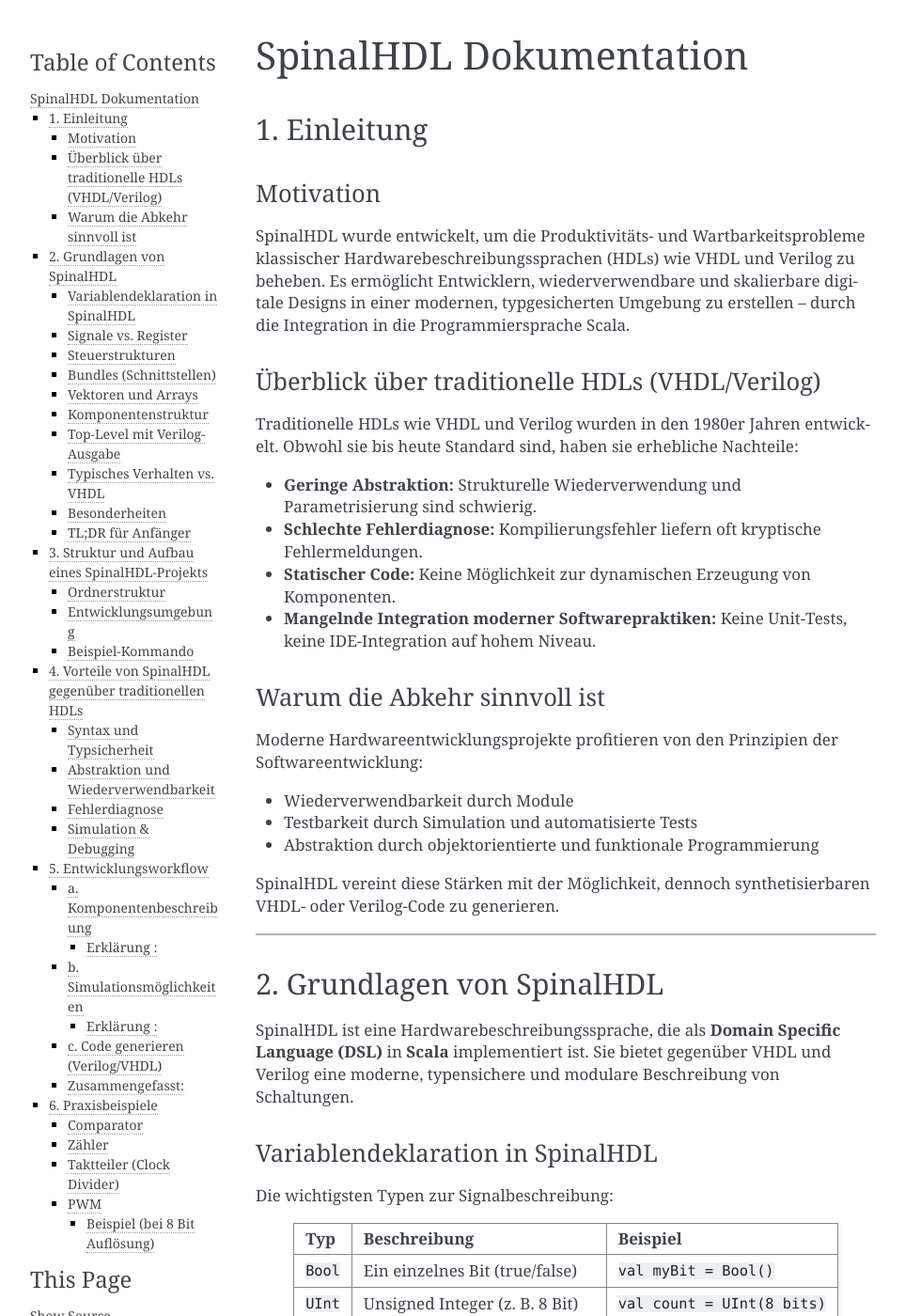
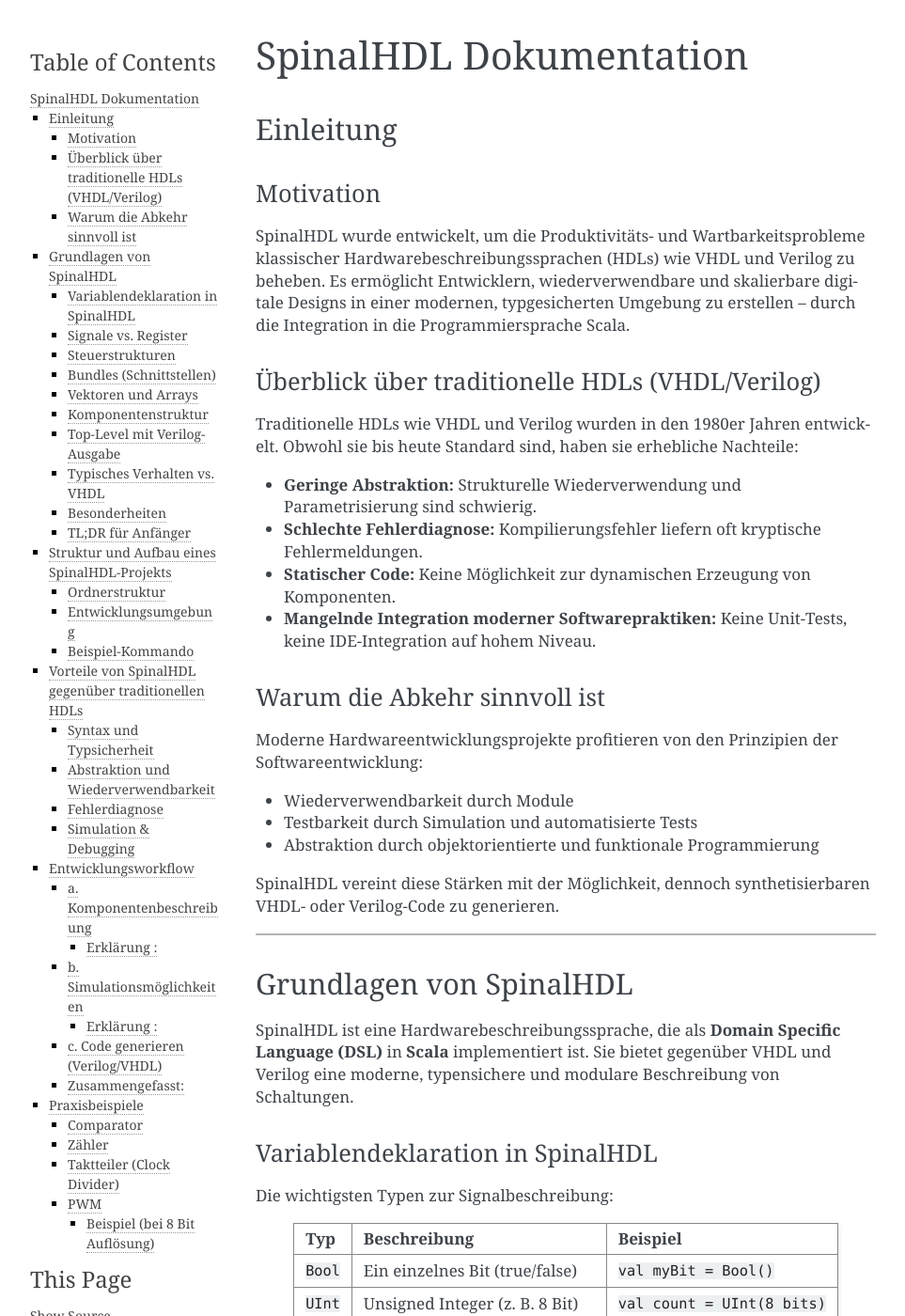
Before and after one commit to bakr-aassoul/SpinalHDL_by_Bakr, a Sphinx documentation site: the page built from source/spinalHDL.md, in a window 1280 px wide and 1400 px high. Shown: the whole window at 94% size, without its empty margins (148-1111 px from the left). Built offline with Sphinx 7.4.7, drawn with Linux system fonts in a browser that asks for light colours; some of the changed text lies outside the part shown.

Commit message:
Update spinalHDL.md

```diff
--- a/source/spinalHDL.md
+++ b/source/spinalHDL.md
@@ -1,6 +1,6 @@
 # SpinalHDL Dokumentation
 
-## 1. Einleitung
+## Einleitung
 
 ### Motivation
 
@@ -27,7 +27,7 @@ SpinalHDL vereint diese Stärken mit der Möglichkeit, dennoch synthetisierbaren
 
 ---
 
-## 2. Grundlagen von SpinalHDL
+##  Grundlagen von SpinalHDL
 
 SpinalHDL ist eine Hardwarebeschreibungssprache, die als **Domain Specific Language (DSL)** in **Scala** implementiert ist. Sie bietet gegenüber VHDL und Verilog eine moderne, typensichere und modulare Beschreibung von Schaltungen.
 
@@ -156,7 +156,7 @@ object MyModuleVerilog {
 
 ---
 
-## 3. Struktur und Aufbau eines SpinalHDL-Projekts
+##  Struktur und Aufbau eines SpinalHDL-Projekts
 
 ### Ordnerstruktur
 
@@ -187,7 +187,7 @@ sbt run
 
 ---
 
-## 4. Vorteile von SpinalHDL gegenüber traditionellen HDLs
+##  Vorteile von SpinalHDL gegenüber traditionellen HDLs
 
 ### Syntax und Typsicherheit
 
@@ -207,7 +207,7 @@ Durch die Integration mit Scala kann SpinalHDL direkt in der JVM simuliert werde
 
 ---
 
-## 5. Entwicklungsworkflow
+##  Entwicklungsworkflow
 
 In SpinalHDL folgt ein typischer Designprozess drei Phasen:
 
@@ -291,7 +291,7 @@ SpinalVhdl(new Adder)
 
 ---
 
-## 6. Praxisbeispiele
+##  Praxisbeispiele
 
 ### Comparator
 
```
